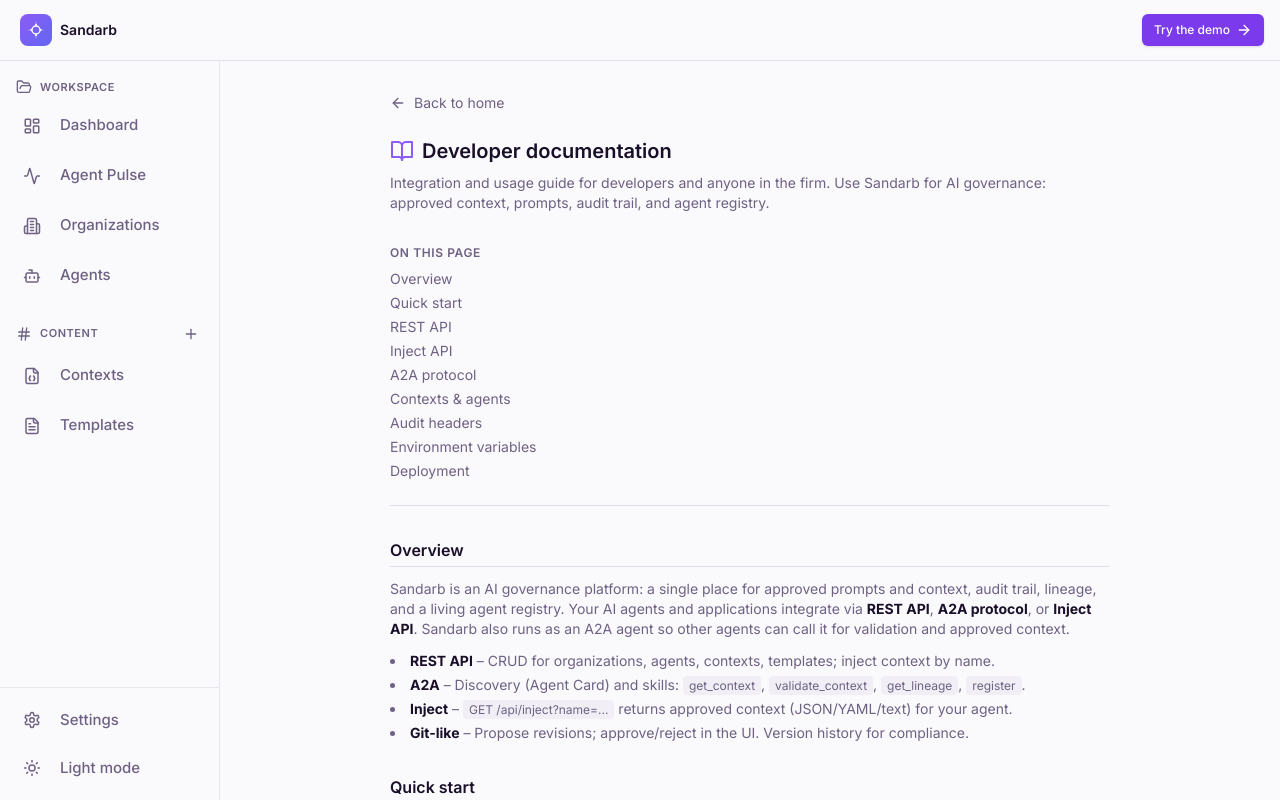
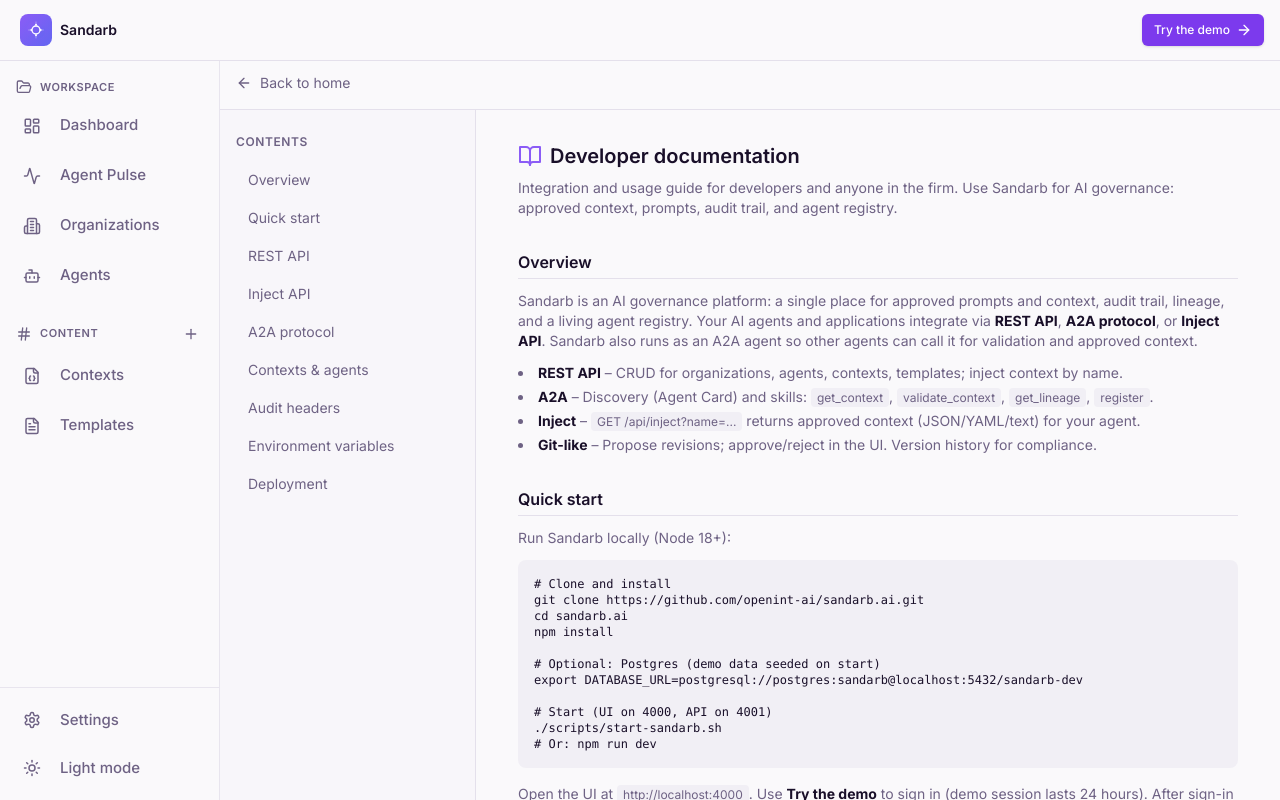
Before and after one commit to sandarb-ai/sandarb.ai, a Next.js app: page /docs in a window 1280 px wide. Built offline with nearby package versions, Linux system fonts and the light colour scheme; no server answers; the database is empty.

Commit message:
docs: two-panel layout with TOC left, content right, smooth scroll
Co-authored-by: Cursor <cursoragent@cursor.com>

```diff
--- a/app/docs/page.tsx
+++ b/app/docs/page.tsx
@@ -36,38 +36,57 @@ export default async function DocsPage() {
   const protocol = headersList.get('x-forwarded-proto') || 'http';
   const baseUrl = host ? `${protocol}://${host}` : 'https://your-sandarb.example.com';
 
+  const tocItems = [
+    { id: 'overview', label: 'Overview' },
+    { id: 'quick-start', label: 'Quick start' },
+    { id: 'rest-api', label: 'REST API' },
+    { id: 'inject', label: 'Inject API' },
+    { id: 'a2a', label: 'A2A protocol' },
+    { id: 'contexts-agents', label: 'Contexts & agents' },
+    { id: 'audit-headers', label: 'Audit headers' },
+    { id: 'environment', label: 'Environment variables' },
+    { id: 'deployment', label: 'Deployment' },
+  ];
+
   return (
-    <div className="min-h-full bg-background">
-      <div className="max-w-3xl mx-auto px-6 py-8">
-        <Link href="/" className="inline-flex items-center gap-2 text-sm text-muted-foreground hover:text-foreground mb-6">
+    <div className="min-h-screen bg-background flex flex-col">
+      <div className="shrink-0 border-b border-border px-4 py-3">
+        <Link href="/" className="inline-flex items-center gap-2 text-sm text-muted-foreground hover:text-foreground">
           <ArrowLeft className="h-4 w-4" />
           Back to home
         </Link>
-
+      </div>
+      <div className="flex flex-1 min-h-0 flex-row">
+        {/* Left panel: sticky TOC */}
+        <aside className="shrink-0 w-52 sm:w-56 lg:w-64 border-r border-border bg-muted/30 min-h-0 overflow-y-auto">
+          <nav className="sticky top-0 p-4 py-6">
+            <p className="text-xs font-semibold text-muted-foreground uppercase tracking-wider mb-3">Contents</p>
+            <ul className="space-y-0.5">
+              {tocItems.map(({ id, label }) => (
+                <li key={id}>
+                  <a
+                    href={`#${id}`}
+                    className="block text-sm text-muted-foreground hover:text-foreground py-2 px-3 rounded-md hover:bg-muted/60 transition-colors"
+                  >
+                    {label}
+                  </a>
+                </li>
+              ))}
+            </ul>
+          </nav>
+        </aside>
+        {/* Right panel: documentation content (scrollable) */}
+        <main className="flex-1 min-w-0 overflow-y-auto overflow-x-hidden scroll-smooth">
+          <div className="max-w-3xl mx-auto px-6 py-8">
             <div className="flex items-center gap-2 mb-2">
-          <BookOpen className="h-6 w-6 text-violet-500" />
+              <BookOpen className="h-6 w-6 text-violet-500 shrink-0" />
               <h1 className="text-xl font-semibold text-foreground">Developer documentation</h1>
             </div>
             <p className="text-sm text-muted-foreground mb-8">
               Integration and usage guide for developers and anyone in the firm. Use Sandarb for AI governance: approved context, prompts, audit trail, and agent registry.
             </p>
 
-        <nav className="mb-8 pb-6 border-b border-border">
-          <p className="text-xs font-semibold text-muted-foreground uppercase tracking-wider mb-2">On this page</p>
-          <ul className="text-sm text-muted-foreground space-y-1">
-            <li><a href="#overview" className="hover:text-foreground">Overview</a></li>
-            <li><a href="#quick-start" className="hover:text-foreground">Quick start</a></li>
-            <li><a href="#rest-api" className="hover:text-foreground">REST API</a></li>
-            <li><a href="#inject" className="hover:text-foreground">Inject API</a></li>
-            <li><a href="#a2a" className="hover:text-foreground">A2A protocol</a></li>
-            <li><a href="#contexts-agents" className="hover:text-foreground">Contexts & agents</a></li>
-            <li><a href="#audit-headers" className="hover:text-foreground">Audit headers</a></li>
-            <li><a href="#environment" className="hover:text-foreground">Environment variables</a></li>
-            <li><a href="#deployment" className="hover:text-foreground">Deployment</a></li>
-          </ul>
-        </nav>
-
-        <section id="overview">
+            <section id="overview" className="scroll-mt-4">
           <H2>Overview</H2>
           <P>
             Sandarb is an AI governance platform: a single place for approved prompts and context, audit trail, lineage, and a living agent registry. Your AI agents and applications integrate via <strong className="text-foreground">REST API</strong>, <strong className="text-foreground">A2A protocol</strong>, or <strong className="text-foreground">Inject API</strong>. Sandarb also runs as an A2A agent so other agents can call it for validation and approved context.
@@ -80,7 +99,7 @@ export default async function DocsPage() {
           </Ul>
         </section>
 
-        <section id="quick-start">
+        <section id="quick-start" className="scroll-mt-4">
           <H2>Quick start</H2>
           <P>Run Sandarb locally (Node 18+):</P>
           <CodeBlock>{`# Clone and install
@@ -97,7 +116,7 @@ export DATABASE_URL=postgresql://postgres:sandarb@localhost:5432/sandarb-dev
           <P>Open the UI at <InlineCode>http://localhost:4000</InlineCode>. Use <strong className="text-foreground">Try the demo</strong> to sign in (demo session lasts 24 hours). After sign-in you see the dashboard, organizations, agents, and contexts.</P>
         </section>
 
-        <section id="rest-api">
+        <section id="rest-api" className="scroll-mt-4">
           <H2>REST API</H2>
           <P>Base URL: same origin as the UI (e.g. <InlineCode>{baseUrl}</InlineCode>). When running locally with two servers, set <InlineCode>NEXT_PUBLIC_API_URL=http://localhost:4001</InlineCode> so the UI calls the API port.</P>
           <H3>Core endpoints</H3>
@@ -120,7 +139,7 @@ GET  /api/lineage                    # Recent context deliveries (lineage)`}</Co
           <P>All mutations and inject support optional audit headers (see Audit headers).</P>
         </section>
 
-        <section id="inject">
+        <section id="inject" className="scroll-mt-4">
           <H2>Inject API</H2>
           <P>Your AI agent or application fetches approved context by name. Sandarb returns the content and logs the request for lineage.</P>
           <CodeBlock>{`# By name (recommended)
@@ -136,7 +155,7 @@ GET /api/inject?name=my-context&vars={"user_id":"123"}`}</CodeBlock>
           <P>Optional headers: <InlineCode>X-Sandarb-Agent-ID</InlineCode>, <InlineCode>X-Sandarb-Trace-ID</InlineCode>, <InlineCode>X-Sandarb-Variables</InlineCode> (JSON).</P>
         </section>
 
-        <section id="a2a">
+        <section id="a2a" className="scroll-mt-4">
           <H2>A2A protocol</H2>
           <P>
             Sandarb implements the <a href="https://a2a.dev" target="_blank" rel="noopener noreferrer" className="text-violet-600 dark:text-violet-400 hover:underline">A2A protocol</a>. Other agents discover Sandarb via <InlineCode>GET /api/a2a</InlineCode> (Agent Card) and call skills via <InlineCode>POST /api/a2a</InlineCode>.
@@ -156,14 +175,14 @@ GET /api/inject?name=my-context&vars={"user_id":"123"}`}</CodeBlock>
           <P>See <a href="https://a2a-protocol.org/" target="_blank" rel="noopener noreferrer" className="text-violet-600 dark:text-violet-400 hover:underline">a2a-protocol.org</a> and <a href="https://a2a.dev" target="_blank" rel="noopener noreferrer" className="text-violet-600 dark:text-violet-400 hover:underline">a2a.dev</a> for the full spec.</P>
         </section>
 
-        <section id="contexts-agents">
+        <section id="contexts-agents" className="scroll-mt-4">
           <H2>Contexts & agents</H2>
           <P><strong className="text-foreground">Contexts</strong> are named, versioned blobs of configuration (e.g. trading limits, suitability policy). Create and edit in the UI or via API. Use Inject or A2A <InlineCode>get_context</InlineCode> to pull into your agent.</P>
           <P><strong className="text-foreground">Agents</strong> are registered in Sandarb (by manifest ping or API). Approved agents can request context; unregistered agents can be blocked by policy. Register via <InlineCode>POST /api/agents/register</InlineCode> or A2A <InlineCode>register</InlineCode> skill with a manifest.</P>
           <P><strong className="text-foreground">Organizations</strong> – Root org is created on first run. Create sub-orgs and attach agents to them.</P>
         </section>
 
-        <section id="audit-headers">
+        <section id="audit-headers" className="scroll-mt-4">
           <H2>Audit headers</H2>
           <P>Optional headers for inject and API calls so Sandarb can record lineage (who requested what, when):</P>
           <Ul>
@@ -173,7 +192,7 @@ GET /api/inject?name=my-context&vars={"user_id":"123"}`}</CodeBlock>
           <P>Example: <InlineCode>curl -H "X-Sandarb-Agent-ID: my-agent" -H "X-Sandarb-Trace-ID: req-123" "{baseUrl}/api/inject?name=my-context"</InlineCode></P>
         </section>
 
-        <section id="environment">
+        <section id="environment" className="scroll-mt-4">
           <H2>Environment variables</H2>
           <CodeBlock>{`# Database (optional; default: SQLite at ./data/sandarb.db)
 DATABASE_URL=postgresql://user:pass@host:5432/sandarb-dev
@@ -186,7 +205,7 @@ PORT=3000
 NODE_ENV=production`}</CodeBlock>
         </section>
 
-        <section id="deployment">
+        <section id="deployment" className="scroll-mt-4">
           <H2>Deployment</H2>
           <P>Docker: build and run with <InlineCode>docker compose up -d</InlineCode> (Postgres + app). Demo data is seeded on container start when <InlineCode>DATABASE_URL</InlineCode> is set.</P>
           <P>GCP Cloud Run: use <InlineCode>./scripts/deploy-gcp.sh PROJECT_ID</InlineCode>. See <Link href="https://github.com/openint-ai/sandarb.ai/blob/main/docs/deploy-gcp.md" className="text-violet-600 dark:text-violet-400 hover:underline">docs/deploy-gcp.md</Link> for permissions, Cloud SQL, and IAM.</P>
@@ -207,6 +226,8 @@ NODE_ENV=production`}</CodeBlock>
               </a>
             </div>
           </div>
+        </main>
+      </div>
     </div>
   );
 }
```
Lines whose indentation alone changed are shown as unchanged.
